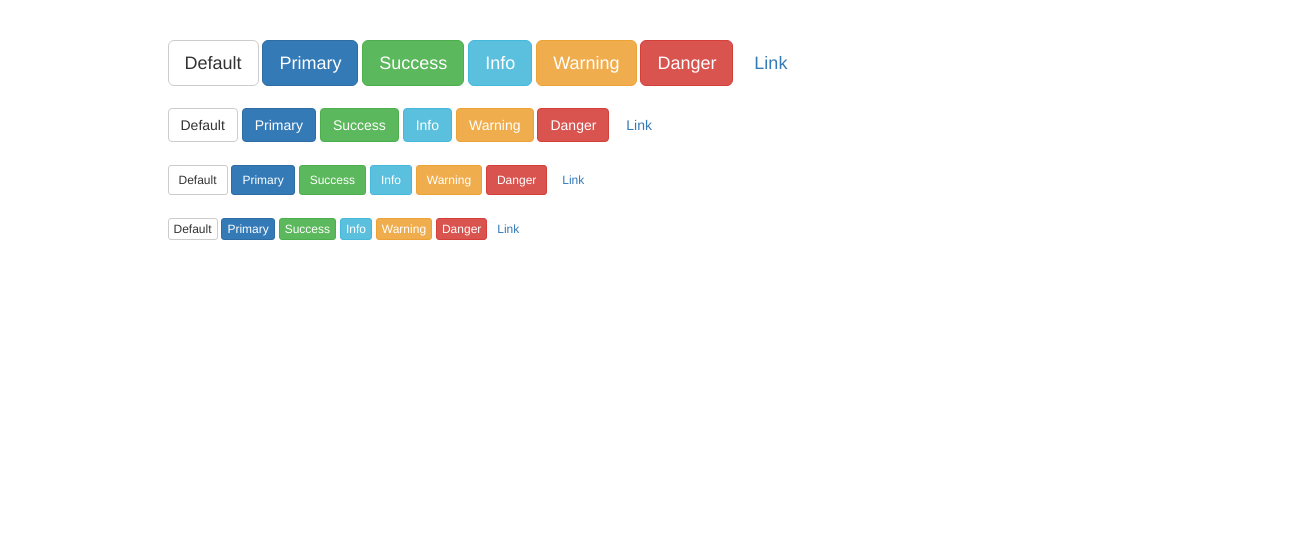
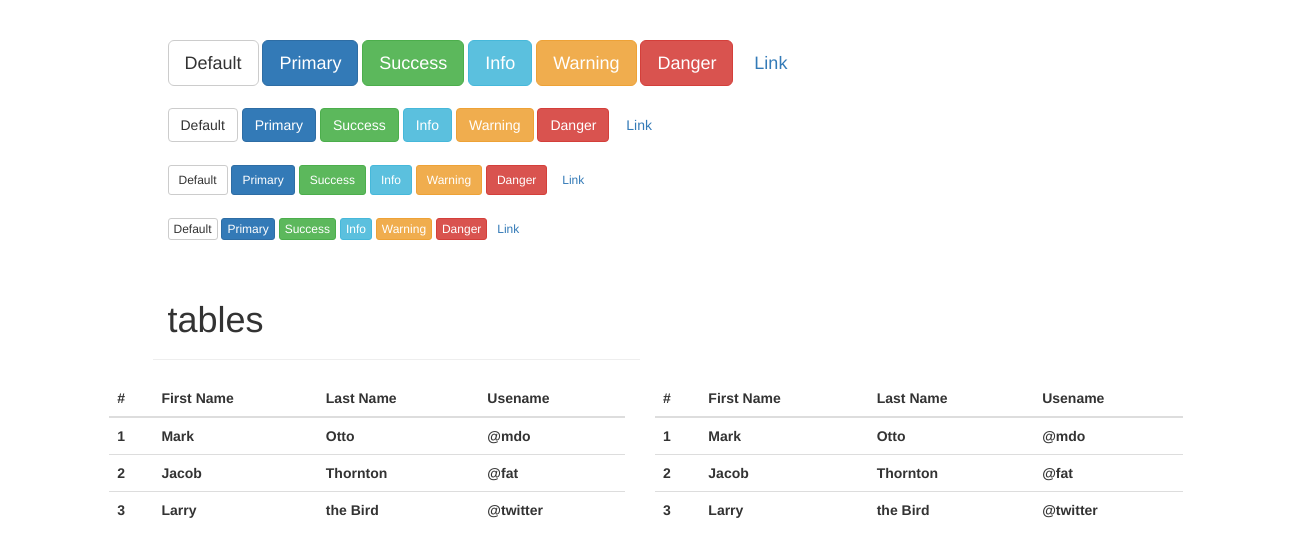
Before and after one commit to sueherrera30/sue-bootstrap-template, a plain HTML site: page index.html in a window 1280 px wide. Shown: the part 423-971 px from the top of the page, 1310 px wide, since content can reach past the window. Before the commit the page ends 800 px from the top, so only its background shows below. Drawn offline with nearby package versions, Linux system fonts and the light colour scheme.

Commit message:
primera parte de tablas

```diff
--- a/index.html
+++ b/index.html
@@ -108,8 +108,92 @@
   </div>
 </section>
 
+<!--terminan botones-->
 
+ <!--seccion tablas-->
+    <section class="container">
+    <div class="row">
+     <div class="page-header col-md-5 col-md-offset-1">
+       <h1>tables</h1>
+     </div>
+    </div>
+  </section>
+  <!--primera tabla-->
+ <section class="row">
+   <div class=" col-md-5 col-md-offset-1">
+   <table class="table">
+  <thead>
+    <tr>
+      <th>#</th>
+      <th>First Name</th>
+      <th>Last Name</th>
+      <th>Usename</th>
+    </tr>
+  </thead>
 
+ <tbody>
+    <tr>
+      <th>1</th>
+       <th>Mark</th>
+       <th>Otto</th>
+       <th>@mdo</th>
+    </tr>
+    <tr>
+       <th>2</th>
+       <th>Jacob</th>
+       <th>Thornton</th>
+       <th>@fat</th>
+    </tr>
+    <tr>
+        <th>3</th>
+        <th>Larry</th>
+        <th>the Bird</th>
+        <th>@twitter</th>
+    </tr>
+ </tbody>
+
+     </table>
+    </div>
+   <!--segunda tabla-->
+
+   <section class="row">
+   <div class=" col-md-5 ">
+   <table class="table">
+  <thead>
+    <tr>
+      <th>#</th>
+      <th>First Name</th>
+      <th>Last Name</th>
+      <th>Usename</th>
+    </tr>
+  </thead>
+
+ <tbody>
+    <tr>
+      <th>1</th>
+       <th>Mark</th>
+       <th>Otto</th>
+       <th>@mdo</th>
+    </tr>
+    <tr>
+       <th>2</th>
+       <th>Jacob</th>
+       <th>Thornton</th>
+       <th>@fat</th>
+    </tr>
+    <tr>
+        <th>3</th>
+        <th>Larry</th>
+        <th>the Bird</th>
+        <th>@twitter</th>
+    </tr>
+ </tbody>
+
+     </table>
+    </div>
+  </section>
+
+  </section>
 
 
 
```
